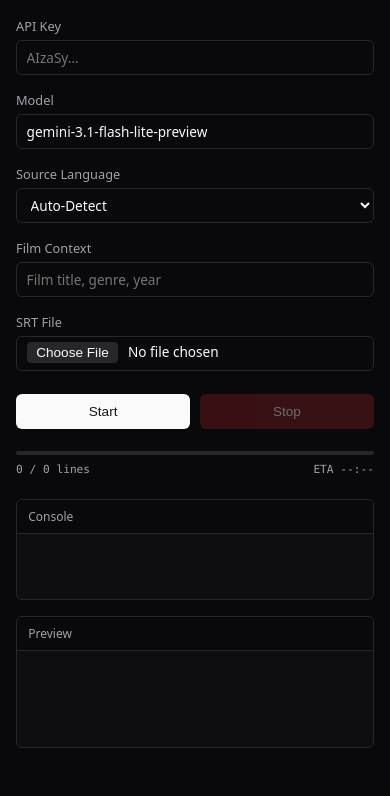
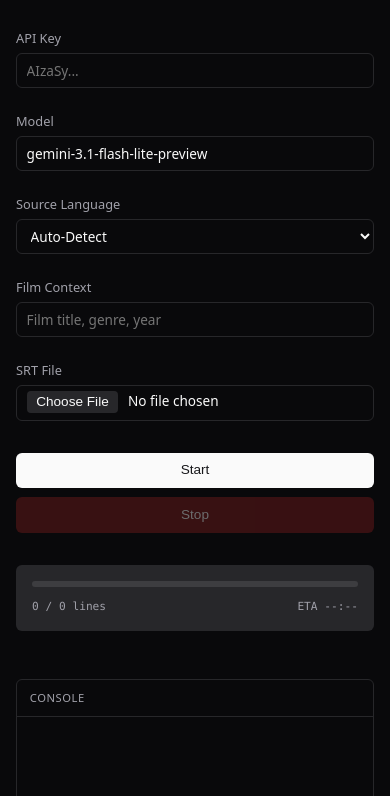
Before and after one commit to fn-cafeina/srt-translator, a website built with Parcel: page src/index.html in a window 390 px wide. Shown: the part 48-844 px from the top of the page. Built offline with nearby package versions, Linux system fonts and the light colour scheme.

Commit message:
style: improve interface responsiveness and minimalism

```diff
--- a/src/css/base.css
+++ b/src/css/base.css
@@ -13,9 +13,9 @@ body {
   font-family: var(--font-sans);
   background: var(--background);
   color: var(--foreground);
-  height: 100vh;
-  overflow: hidden;
-  padding: 2rem;
+  min-height: 100vh;
+  padding: 1.5rem;
+  line-height: 1.5;
 }
 
 ::-webkit-scrollbar {
--- a/src/css/layout.css
+++ b/src/css/layout.css
@@ -1,54 +1,48 @@
 .container {
-  max-width: 1050px;
+  max-width: 900px;
   margin: auto;
   display: flex;
   flex-direction: column;
-  gap: 1.4rem;
-  height: 100%;
-  min-height: 0;
+  gap: 2rem;
 }
 
 .grid {
   display: grid;
-  grid-template-columns: repeat(auto-fit, minmax(220px, 1fr));
-  gap: 1rem;
+  grid-template-columns: repeat(auto-fit, minmax(200px, 1fr));
+  gap: 1.5rem;
 }
 
 .workspace {
   display: grid;
   grid-template-columns: 1fr 1fr;
-  gap: 1rem;
-  flex: 1;
-  min-height: 0;
+  gap: 1.5rem;
+  margin-top: 1rem;
 }
 
-@media (max-width: 900px) {
-  body {
-    padding: 1rem;
-    padding-bottom: 3rem;
-    overflow: auto;
-  }
-  .container {
-    height: auto;
-    min-height: 100%;
-  }
+.panel {
+  min-height: 400px;
+}
+
+@media (max-width: 850px) {
   .workspace {
     grid-template-columns: 1fr;
-    grid-template-rows: auto auto;
-  }
-  .panel {
-    min-height: 240px;
   }
 }
 
 @media (max-width: 600px) {
+  body {
+    padding: 1rem;
+  }
   .grid {
     grid-template-columns: 1fr;
   }
   .controls {
-    flex-wrap: wrap;
+    flex-direction: column;
   }
   button {
-    flex: 1;
+    width: 100%;
+  }
+  .panel {
+    min-height: 300px;
   }
 }
--- a/src/css/modules.css
+++ b/src/css/modules.css
@@ -77,22 +77,25 @@ button {
 }
 
 .status {
+  background: var(--muted);
+  padding: 1rem;
+  border-radius: var(--radius);
   display: flex;
   flex-direction: column;
-  gap: 0.5rem;
+  gap: 0.75rem;
 }
 
 .progress-bg {
-  height: 4px;
-  background: var(--muted);
-  border-radius: 999px;
+  height: 6px;
+  background: rgba(255, 255, 255, 0.1);
+  border-radius: 3px;
   overflow: hidden;
 }
 
 .progress-fill {
   height: 100%;
   width: 0%;
-  background: var(--primary);
+  background: var(--foreground);
   transition: width 0.3s ease;
 }
 
@@ -100,8 +103,8 @@ button {
   display: flex;
   justify-content: space-between;
   font-size: 0.75rem;
+  color: var(--muted-foreground);
   font-family: var(--font-mono);
-  color: var(--muted-foreground);
 }
 
 .panel {
@@ -109,29 +112,32 @@ button {
   border-radius: var(--radius);
   display: flex;
   flex-direction: column;
-  overflow: hidden;
-  min-height: 0;
-  background: rgba(255, 255, 255, 0.02);
+  background: var(--background);
 }
 
 .panel-header {
-  padding: 0.5rem 0.7rem;
-  font-size: 0.75rem;
+  padding: 0.6rem 0.8rem;
+  font-size: 0.7rem;
+  text-transform: uppercase;
+  letter-spacing: 0.05em;
   color: var(--muted-foreground);
   border-bottom: 1px solid var(--border);
-  background: var(--background);
 }
 
 .panel-content {
   flex: 1;
-  padding: 0.7rem;
-  overflow: auto;
-  font-family: var(--font-mono);
-  font-size: 0.8rem;
-  min-height: 0;
+  padding: 0;
+  overflow: hidden;
   display: flex;
   flex-direction: column;
-  gap: 4px;
+}
+
+#log {
+  padding: 0.8rem;
+  overflow: auto;
+  font-size: 0.8rem;
+  font-family: var(--font-mono);
+  max-height: 500px;
 }
 
 #preview {
@@ -142,9 +148,10 @@ button {
   outline: none;
   width: 100%;
   height: 100%;
+  min-height: 300px;
   font-family: var(--font-mono);
   font-size: 0.8rem;
-  padding: 0.7rem;
+  padding: 0.8rem;
   overflow: auto;
 }
 
```
